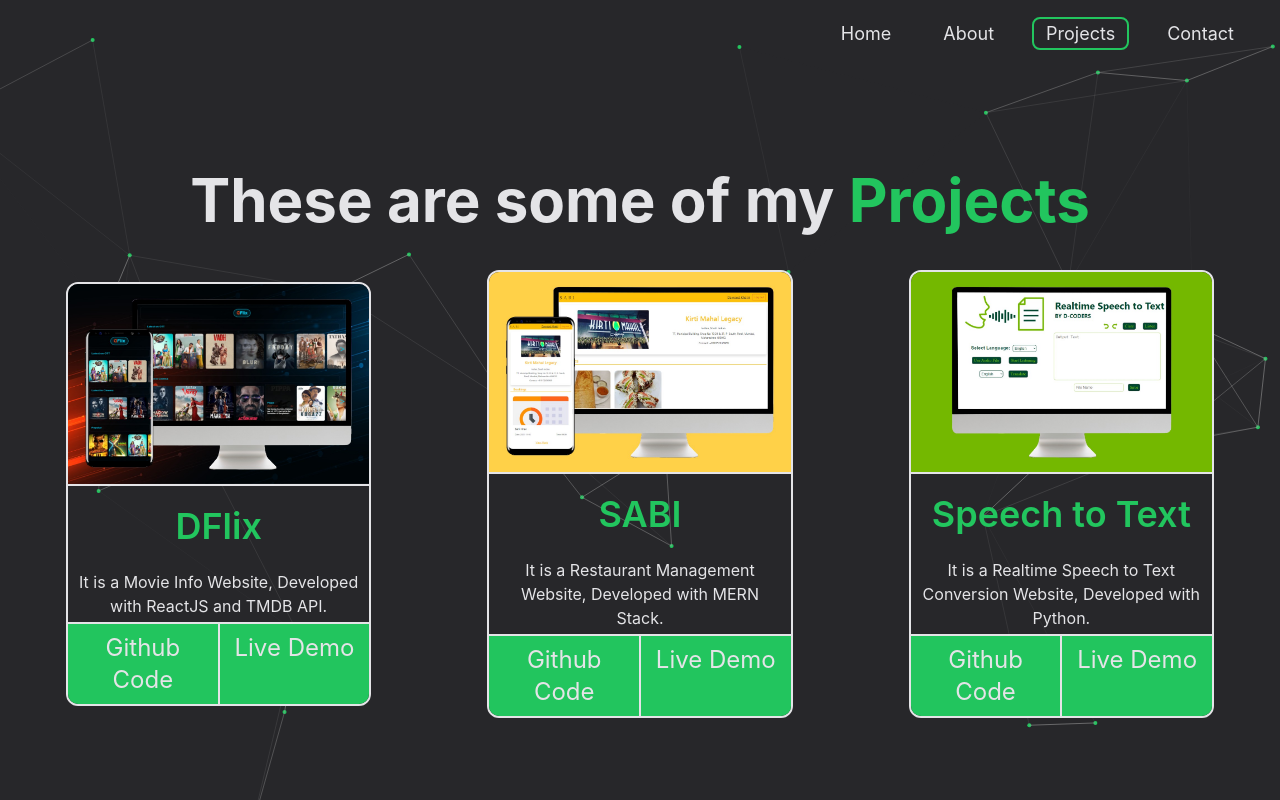
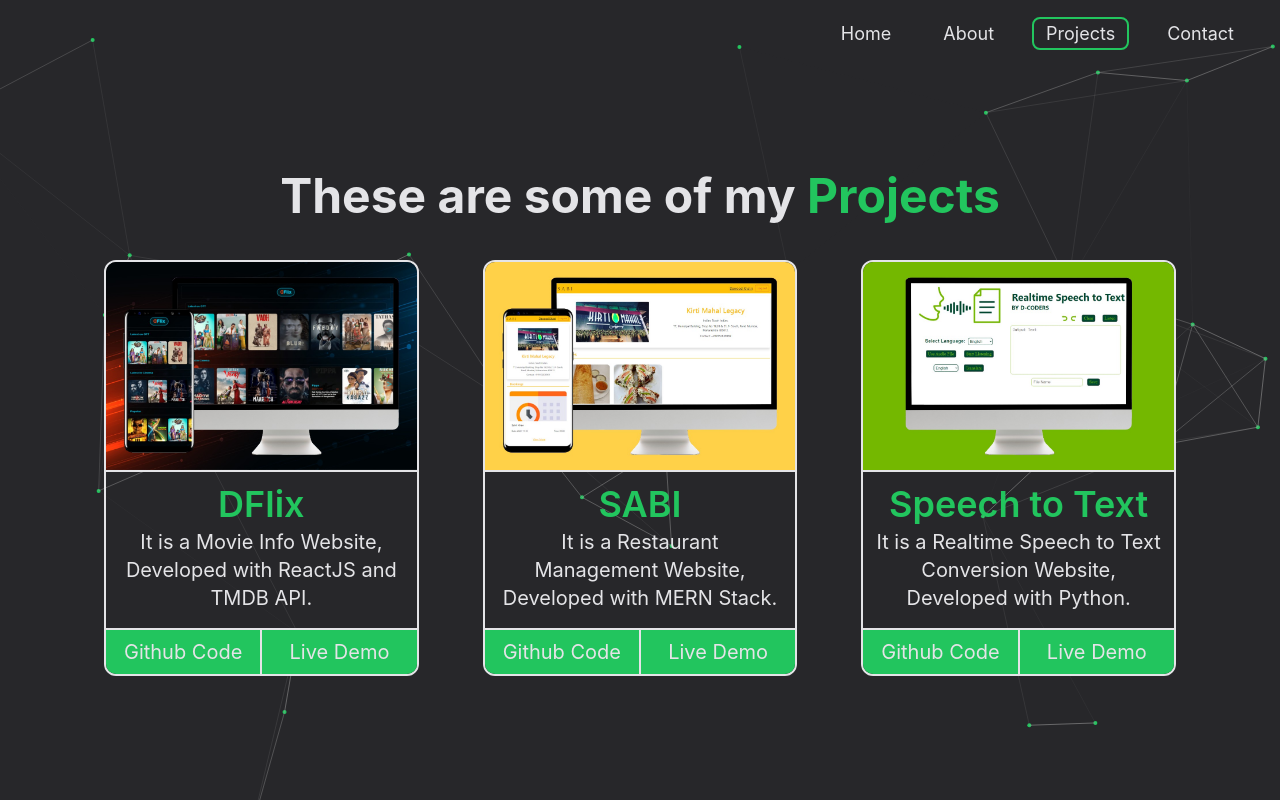
Before and after one commit to DawoodKhatri/Portfolio, a Next.js app: page /projects in a window 1280 px wide. Built offline with nearby package versions, Linux system fonts and the light colour scheme.

Commit message:
Add files via upload

```diff
--- a/components/Form.js
+++ b/components/Form.js
@@ -13,7 +13,7 @@
     const subject = document.getElementById("subject").value;
     const message = document.getElementById("message").value;
     const query = `?name=${name}&email=${email}&subject=${subject}&message=${message}`;
-    fetch("/SendMail/" + query).then((res) => {
+    fetch("/api/SendMail/" + query).then((res) => {
       res.json().then((data) => {
         if (data.result === "success") {
           setAlert("Message Sent Successfully!");
--- a/components/Heading.js
+++ b/components/Heading.js
@@ -2,7 +2,7 @@
   return (
     <p
       className={
-        "text-2xl sm:text-4xl md:text-6xl font-bold my-5 " + props.className
+        "text-xl sm:text-3xl md:text-5xl font-bold my-5 " + props.className
       }
     >
       {props.text}
--- a/components/Paragraph.js
+++ b/components/Paragraph.js
@@ -1,3 +1,3 @@
 export default function Paragraph(props) {
-  return <p className={"text-base sm:text-xl md:text-2xl py-1 "+props.className}>{props.text}</p>;
+  return <p className={props.className+" text-md sm:text-lg md:text-xl py-1"}>{props.text}</p>;
 }
--- a/components/ProjectCard.js
+++ b/components/ProjectCard.js
@@ -4,10 +4,10 @@
 
 export default function ProjectCard(props) {
   return (
-    <div className="rounded-xl overflow-hidden w-1/1 md:w-4/5 m-auto border-2 border-light transition ease-in-out duration-150 hover:scale-105 hover:cursor-pointer">
+    <div className="rounded-xl overflow-hidden flex flex-col h-full m-auto border-2 border-light transition ease-in-out duration-150 hover:scale-105 hover:cursor-pointer">
       <img className="border-b-2" src={props.src} />
-      <Title className="text-primary m-2" text={props.title} />
-      <Paragraph className="p-2 m-0 md:text-base" text={props.description} />
+      <Title className="text-primary mt-3 mb-0" text={props.title} />
+      <Paragraph className="m-3 mt-0 flex-1 lg:text-xl" text={props.description} />
       <div className="flex">
         <Link
           className="flex-1 px-3 py-1 text-light bg-primary border-light border-t-2 border-r transition-colors duration-150 hover:bg-secondary"
--- a/components/Projects.js
+++ b/components/Projects.js
@@ -12,7 +12,7 @@
           </>
         }
       />
-      <div className="inline-grid grid-cols-1 md:grid-cols-3 gap-10 w-fit mx-5 justify-center">
+      <div className="inline-grid grid-cols-1 md:grid-cols-2 lg:grid-cols-3 gap-16 w-fit mx-10 md:mx-16 lg:mx-24 mb-10 justify-center">
         <ProjectCard
           src="/images/DFlix.jpg"
           title="DFlix"
```
